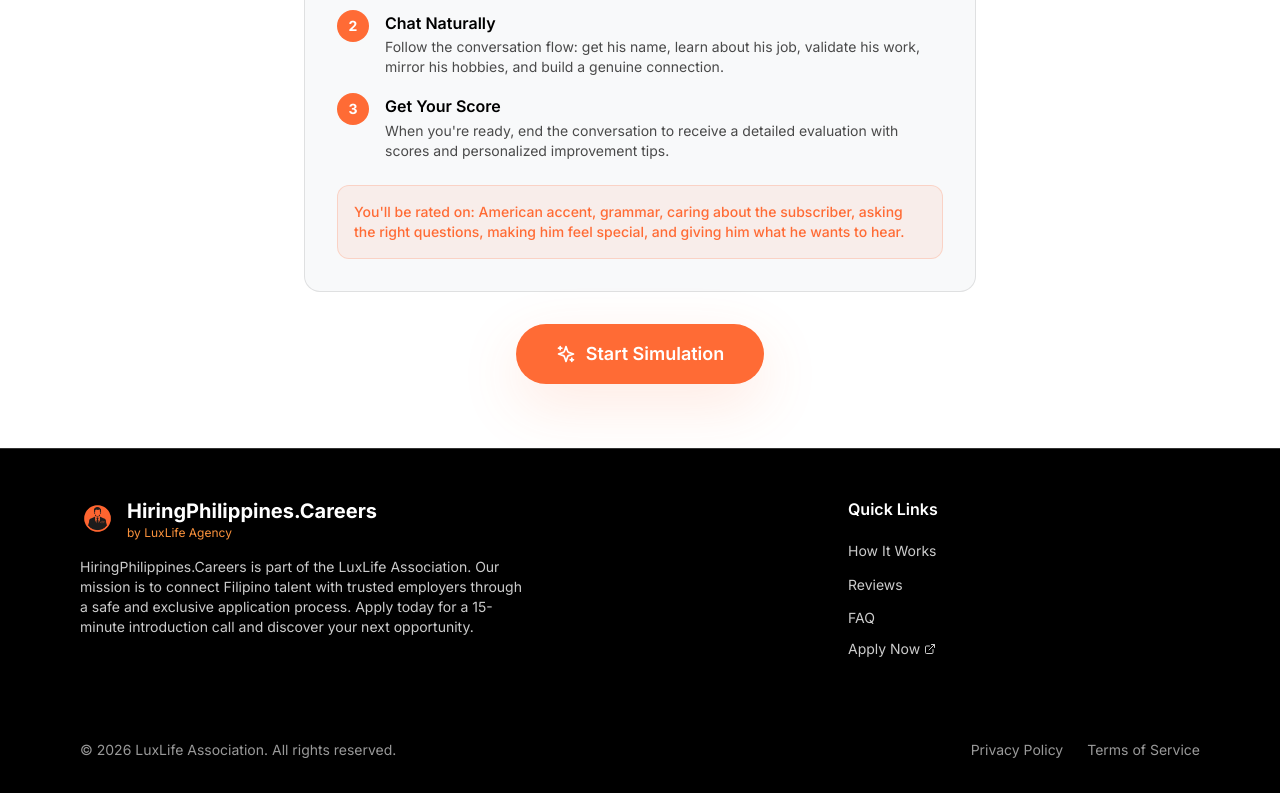
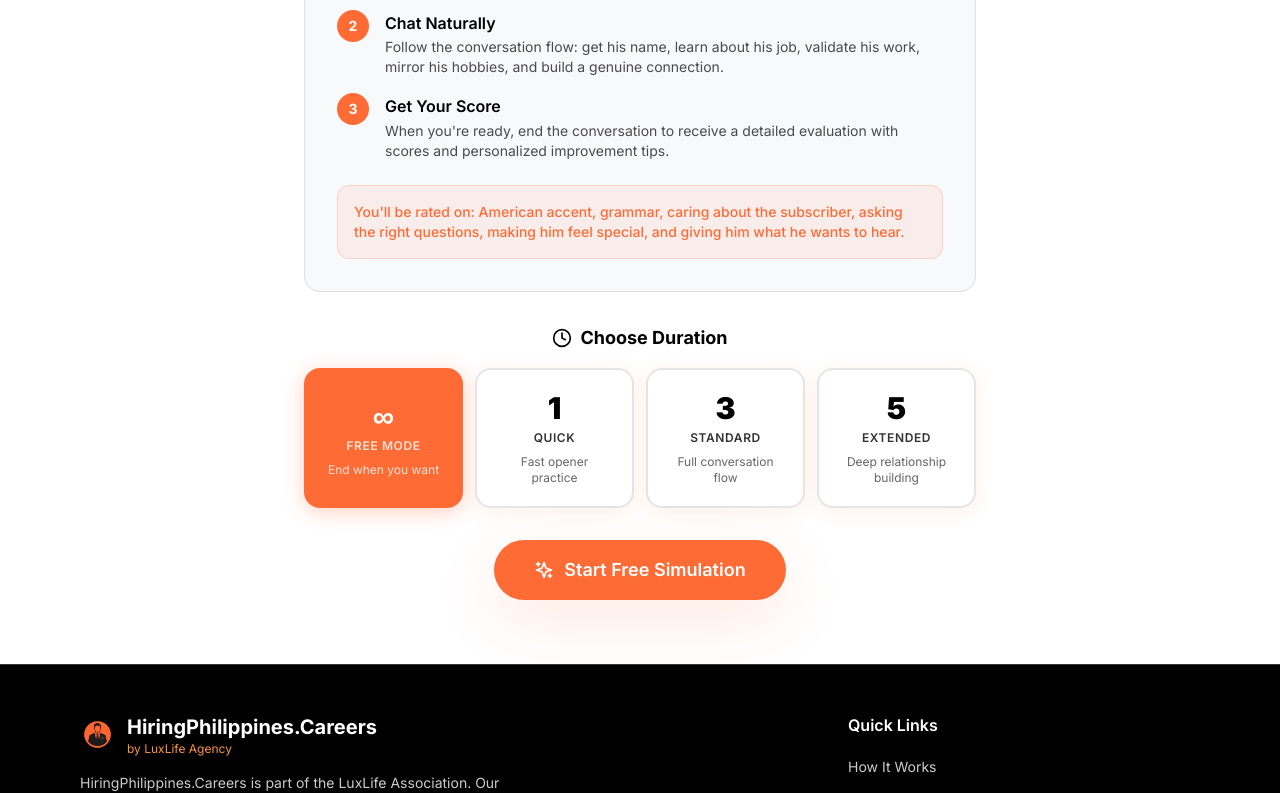
Before and after one commit to gigageek101/luxlife-hiring-website, a Next.js app: page /chattingsimulation in a window 1280 px wide. Shown: the part 510-1303 px from the top of the page. Built offline with nearby package versions, Linux system fonts and the light colour scheme; a web font is replaced by a local one.

Commit message:
Add free mode, make subscriber more passive and realistic

```diff
--- a/app/chattingsimulation/page.tsx
+++ b/app/chattingsimulation/page.tsx
@@ -2,7 +2,7 @@
 
 import { useState, useEffect, useRef, useCallback } from 'react'
 import { motion, AnimatePresence } from 'framer-motion'
-import { Send, RotateCcw, MessageCircle, Award, ChevronDown, ChevronUp, Sparkles, AlertCircle } from 'lucide-react'
+import { Send, RotateCcw, MessageCircle, Award, ChevronDown, ChevronUp, Sparkles, AlertCircle, Clock, Timer } from 'lucide-react'
 
 interface ChatMessage {
   id: string
@@ -27,6 +27,13 @@ interface EvaluationResult {
   categories: CategoryResult[]
   overallFeedback: string
 }
+
+const DURATION_OPTIONS = [
+  { label: 'Free Mode', minutes: 0, description: 'End when you want', icon: '∞' },
+  { label: 'Quick', minutes: 1, description: 'Fast opener practice', icon: '1' },
+  { label: 'Standard', minutes: 3, description: 'Full conversation flow', icon: '3' },
+  { label: 'Extended', minutes: 5, description: 'Deep relationship building', icon: '5' },
+] as const
 
 const SUBSCRIBER_PROFILES = [
   "Name: Mike, Age: 42, Job: Electrician/Lineman, Location: Texas, Hobbies: Fishing and watching football, Has a dog named Duke, Drives a lifted F-250, Height: 5'9\"",
@@ -64,8 +71,12 @@ export default function ChattingSimulationPage() {
   const [expandedCategories, setExpandedCategories] = useState<Set<number>>(new Set())
   const [error, setError] = useState<string | null>(null)
   const [messageCount, setMessageCount] = useState(0)
+  const [selectedDuration, setSelectedDuration] = useState(0)
+  const [timeLeft, setTimeLeft] = useState(0)
+  const [timerActive, setTimerActive] = useState(false)
   const chatEndRef = useRef<HTMLDivElement>(null)
   const inputRef = useRef<HTMLInputElement>(null)
+  const endConversationRef = useRef<(() => Promise<void>) | null>(null)
 
   const scrollToBottom = useCallback(() => {
     chatEndRef.current?.scrollIntoView({ behavior: 'smooth' })
@@ -75,6 +86,24 @@ export default function ChattingSimulationPage() {
     scrollToBottom()
   }, [messages, isTyping, scrollToBottom])
 
+  useEffect(() => {
+    if (!timerActive || timeLeft <= 0) return
+
+    const interval = setInterval(() => {
+      setTimeLeft(prev => {
+        if (prev <= 1) {
+          clearInterval(interval)
+          setTimerActive(false)
+          endConversationRef.current?.()
+          return 0
+        }
+        return prev - 1
+      })
+    }, 1000)
+
+    return () => clearInterval(interval)
+  }, [timerActive, timeLeft])
+
   const startSimulation = async () => {
     const profile = SUBSCRIBER_PROFILES[Math.floor(Math.random() * SUBSCRIBER_PROFILES.length)]
     setSubscriberProfile(profile)
@@ -82,6 +111,13 @@ export default function ChattingSimulationPage() {
     setMessages([])
     setMessageCount(0)
     setError(null)
+    if (selectedDuration > 0) {
+      setTimeLeft(selectedDuration * 60)
+      setTimerActive(true)
+    } else {
+      setTimeLeft(0)
+      setTimerActive(false)
+    }
 
     setIsTyping(true)
     try {
@@ -177,8 +213,10 @@ export default function ChattingSimulationPage() {
     }
   }
 
-  const endConversation = async () => {
-    if (messages.length < 6) {
+  const endConversation = useCallback(async () => {
+    setTimerActive(false)
+
+    if (messages.length < 4) {
       setError('Please exchange at least a few more messages before ending the conversation.')
       return
     }
@@ -211,7 +249,11 @@ export default function ChattingSimulationPage() {
       setError(errorMessage)
       setPhase('chatting')
     }
-  }
+  }, [messages])
+
+  useEffect(() => {
+    endConversationRef.current = endConversation
+  }, [endConversation])
 
   const toggleCategory = (index: number) => {
     setExpandedCategories(prev => {
@@ -230,6 +272,8 @@ export default function ChattingSimulationPage() {
     setExpandedCategories(new Set())
     setError(null)
     setMessageCount(0)
+    setTimeLeft(0)
+    setTimerActive(false)
   }
 
   const handleKeyDown = (e: React.KeyboardEvent) => {
@@ -321,12 +365,52 @@ export default function ChattingSimulationPage() {
               </div>
             </div>
 
+            {/* Duration Selector */}
+            <div className="max-w-2xl mx-auto mb-8">
+              <h3 className="text-lg font-bold mb-4" style={{ color: 'var(--text-primary)' }}>
+                <Clock className="w-5 h-5 inline-block mr-2 mb-0.5" />
+                Choose Duration
+              </h3>
+              <div className="grid grid-cols-2 md:grid-cols-4 gap-3">
+                {DURATION_OPTIONS.map((opt) => (
+                  <button
+                    key={opt.minutes}
+                    onClick={() => setSelectedDuration(opt.minutes)}
+                    className="rounded-2xl p-5 text-center transition-all duration-200 hover:scale-[1.03]"
+                    style={{
+                      background: selectedDuration === opt.minutes ? 'var(--accent)' : 'var(--bg-primary)',
+                      color: selectedDuration === opt.minutes ? '#ffffff' : 'var(--text-primary)',
+                      border: selectedDuration === opt.minutes
+                        ? '2px solid var(--accent)'
+                        : '2px solid var(--border)',
+                      boxShadow: selectedDuration === opt.minutes
+                        ? '0 4px 20px rgba(255, 107, 53, 0.3)'
+                        : 'var(--shadow-sm)',
+                    }}
+                  >
+                    <div className="text-3xl font-black mb-1">{opt.icon}</div>
+                    <div className="text-xs font-semibold uppercase tracking-wider opacity-80">
+                      {opt.label}
+                    </div>
+                    <div
+                      className="text-xs mt-2"
+                      style={{
+                        color: selectedDuration === opt.minutes ? 'rgba(255,255,255,0.8)' : 'var(--text-muted)',
+                      }}
+                    >
+                      {opt.description}
+                    </div>
+                  </button>
+                ))}
+              </div>
+            </div>
+
             <button
               onClick={startSimulation}
               className="btn-primary text-lg px-10 py-4"
             >
               <Sparkles className="w-5 h-5" />
-              Start Simulation
+              {selectedDuration === 0 ? 'Start Free Simulation' : `Start ${selectedDuration}-Minute Simulation`}
             </button>
           </motion.div>
         )}
@@ -356,6 +440,28 @@ export default function ChattingSimulationPage() {
                   </p>
                 </div>
               </div>
+              <div className="flex items-center gap-3">
+                {selectedDuration > 0 ? (
+                  <div
+                    className="flex items-center gap-2 px-3 py-2 rounded-xl font-mono text-sm font-bold"
+                    style={{
+                      background: timeLeft <= 30 ? 'rgba(239, 68, 68, 0.2)' : timeLeft <= 60 ? 'rgba(249, 115, 22, 0.2)' : 'rgba(255, 255, 255, 0.1)',
+                      color: timeLeft <= 30 ? '#fca5a5' : timeLeft <= 60 ? '#fdba74' : '#ffffff',
+                      border: `1px solid ${timeLeft <= 30 ? 'rgba(239, 68, 68, 0.4)' : timeLeft <= 60 ? 'rgba(249, 115, 22, 0.4)' : 'rgba(255, 255, 255, 0.2)'}`,
+                    }}
+                  >
+                    <Timer className="w-4 h-4" />
+                    {Math.floor(timeLeft / 60)}:{(timeLeft % 60).toString().padStart(2, '0')}
+                  </div>
+                ) : (
+                  <div
+                    className="flex items-center gap-2 px-3 py-2 rounded-xl text-sm font-semibold"
+                    style={{ background: 'rgba(255, 255, 255, 0.1)', color: '#ffffff', border: '1px solid rgba(255, 255, 255, 0.2)' }}
+                  >
+                    <Timer className="w-4 h-4" />
+                    Free Mode
+                  </div>
+                )}
               <button
                 onClick={endConversation}
                 className="px-4 py-2 rounded-xl text-sm font-semibold transition-all duration-200 hover:scale-105"
@@ -369,6 +475,7 @@ export default function ChattingSimulationPage() {
                   End & Get Score
                 </div>
               </button>
+              </div>
             </div>
 
             {/* Chat Messages Area */}
```
Also changed, not shown: app/api/chat/route.ts (+26 -20 lines).
